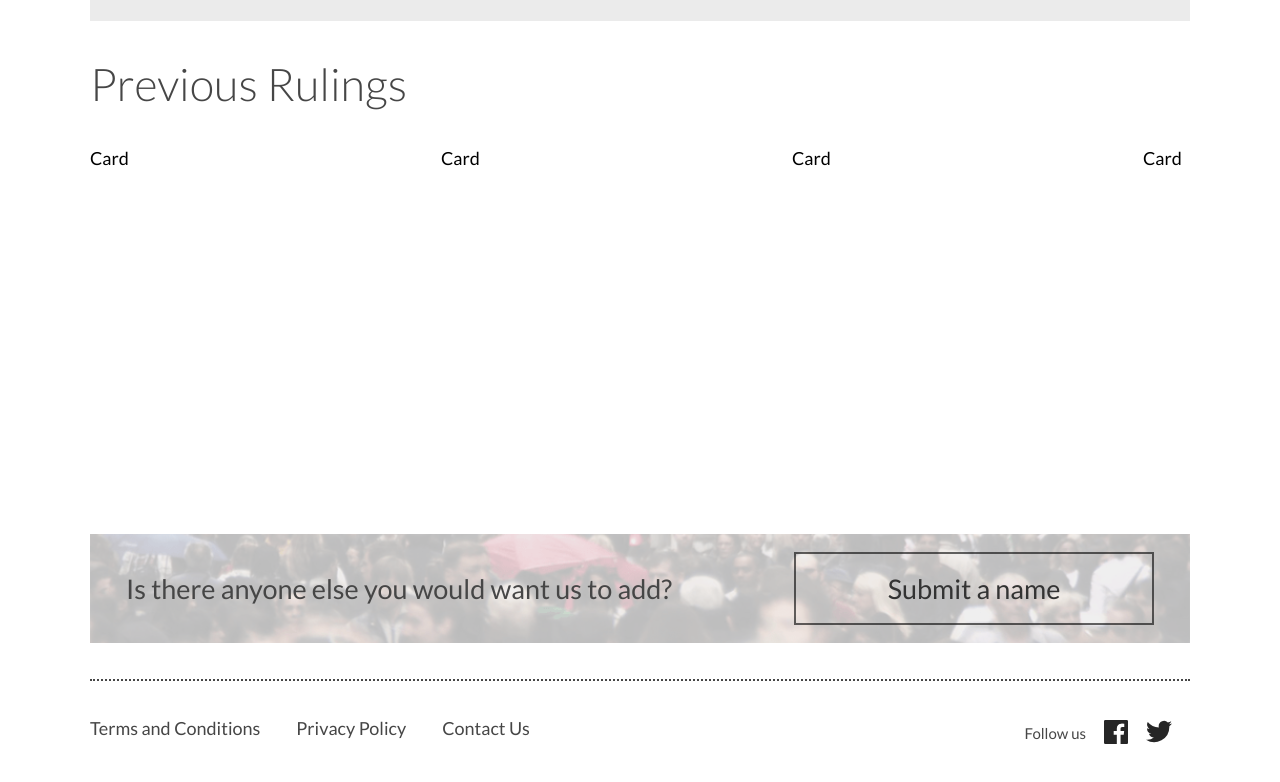
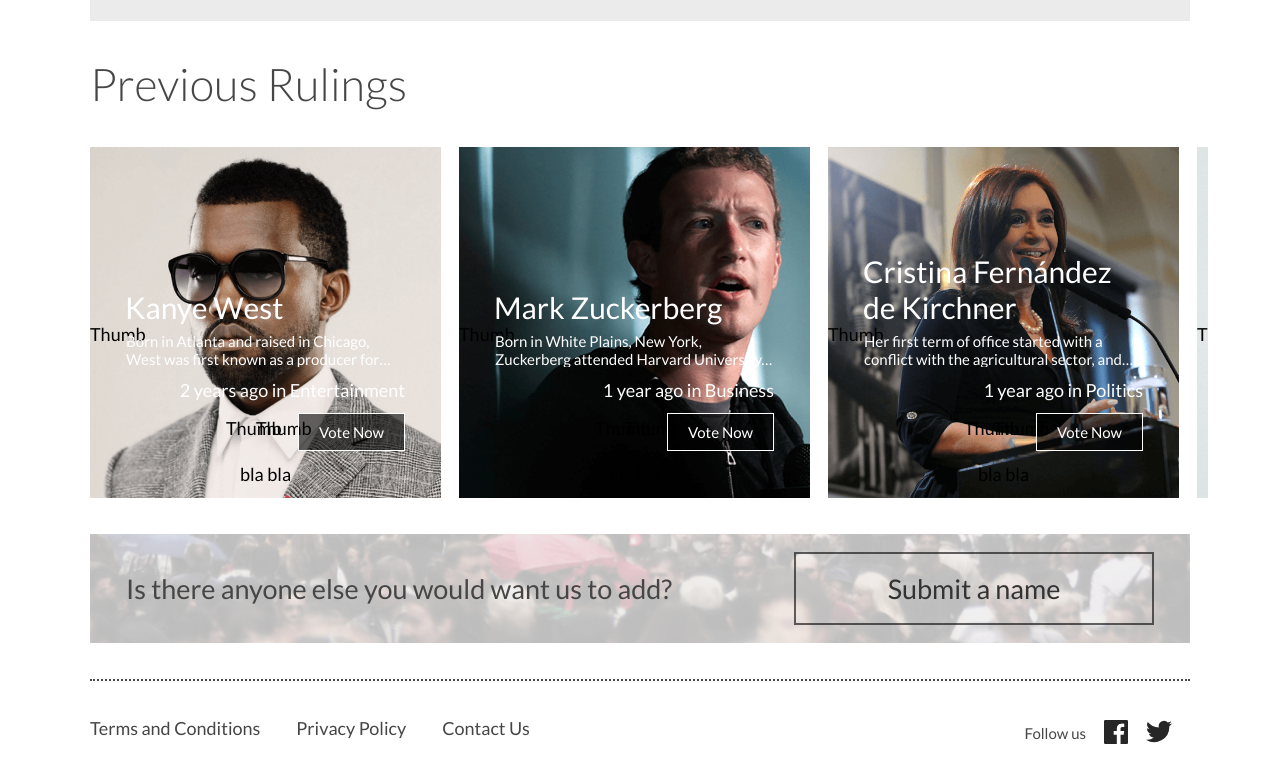
Before and after one commit to dannydj/rule-of-thumb, a React (Create React App) app: page / in a window 1280 px wide. Shown: the part 806-1588 px from the top of the page. Built offline with nearby package versions, Linux system fonts and the light colour scheme.

Commit message:
Setting a character data in Card component

```diff
--- a/src/components/Card/index.tsx
+++ b/src/components/Card/index.tsx
@@ -1,6 +1,45 @@
+import { formatDistanceStrict } from 'date-fns'
+import { split, startCase } from 'lodash'
 import React from 'react'
+import Character from '../../types/Character'
+import Thumb from '../Thumb'
 import './styles.css'
 
-export default function Card(): JSX.Element {
-  return <div className="content">Card</div>
+export default function Card({ character }: { character: Character }): JSX.Element {
+  const pictureTokens = split(character.picture, '.')
+  const bigImage = `${process.env.PUBLIC_URL}/img/${pictureTokens[0]}@2x.${pictureTokens[1]}`
+  const time = formatDistanceStrict(new Date(character.lastUpdated), new Date(), { addSuffix: true })
+
+  const VoteButton = (): JSX.Element => {
+    return (
+      <button className="vote-btn white-text" onClick={() => console.log('vote')}>
+        Vote Now
+      </button>
+    )
+  }
+
+  return (
+    <div className="content">
+      <div className="image-wrapper">
+        <img
+          src={`${process.env.PUBLIC_URL}/img/${character.picture}`}
+          alt={character.name}
+          className="background-image"
+          srcSet={`${process.env.PUBLIC_URL}/img/${character.picture} 750w, ${bigImage} 1440w`}
+        />
+      </div>
+      <Thumb className="thumb-position" />
+      <div className="rectangle">
+        <div className="white-text name">{character.name}</div>
+        <div className="white-text text-box margin-bottom-12 description">{character.description}</div>
+        <div className="white-text text-box margin-bottom-12 time">{`${time} in ${startCase(character.category)}`}</div>
+        <div className="text-box margin-bottom-12 buttons">
+          <Thumb onClick={() => console.log('t1h')} up />
+          <Thumb onClick={() => console.log('t2h')} />
+          <VoteButton />
+        </div>
+        <div className="gauge-bar-container">bla bla</div>
+      </div>
+    </div>
+  )
 }
--- a/src/components/Card/styles.css
+++ b/src/components/Card/styles.css
@@ -2,4 +2,95 @@
   width: 351px;
   height: 351px;
   flex: 0 0 auto;
+  margin-right: 1rem;
+  position: relative;
+  display: flex;
+  justify-content: flex-end;
+  flex-direction: column;
+  overflow-y: hidden;
 }
+
+.content:last-child {
+  margin-right: 0;
+}
+
+.image-wrapper {
+  position: absolute;
+  width: 100%;
+  height: 100%;
+}
+
+.background-image {
+  height: 100%;
+}
+
+.rectangle {
+  z-index: 0;
+  height: 252px;
+  display: flex;
+  justify-content: flex-end;
+  align-items: center;
+  flex-direction: column;
+}
+
+.thumb-position {
+  position: absolute;
+  top: 50%;
+}
+
+.white-text {
+  color: #fff;
+  font-weight: 400;
+}
+
+.name {
+  width: 281px;
+  height: 74px;
+  margin: 7px 0 7px 0;
+  font-size: 30px;
+  display: flex;
+  align-items: flex-end;
+}
+
+.text-box {
+  width: 279px;
+}
+
+.margin-bottom-12 {
+  margin-bottom: 12px;
+}
+
+.description {
+  height: 36px;
+  font-size: 15px;
+  display: -webkit-box;
+  -webkit-line-clamp: 2;
+  -webkit-box-orient: vertical;
+  overflow: hidden;
+  text-overflow: ellipsis;
+}
+
+.time {
+  text-align: end;
+}
+
+.buttons {
+  display: flex;
+  flex-direction: row;
+  justify-content: flex-end;
+  align-items: center;
+}
+
+.vote-btn {
+  border: 1px solid #fff;
+  box-sizing: border-box;
+  background: rgba(0, 0, 0, 0.6);
+  margin-left: 12px;
+  font-size: 15px;
+  width: 107px;
+  height: 38px;
+}
+
+.gauge-bar-container {
+  height: 36px;
+}
--- a/src/components/CardsContainer/index.tsx
+++ b/src/components/CardsContainer/index.tsx
@@ -13,7 +13,7 @@
       <div className="title">Previous Rulings</div>
       <div className="container">
         {map(characters, (character: Character, index: number) => (
-          <Card key={index} />
+          <Card key={index} character={character} />
         ))}
       </div>
     </div>
--- a/src/types/Character.ts
+++ b/src/types/Character.ts
@@ -3,4 +3,5 @@
   description: string
   category: string
   picture: string
+  lastUpdated: Date
 }
```
